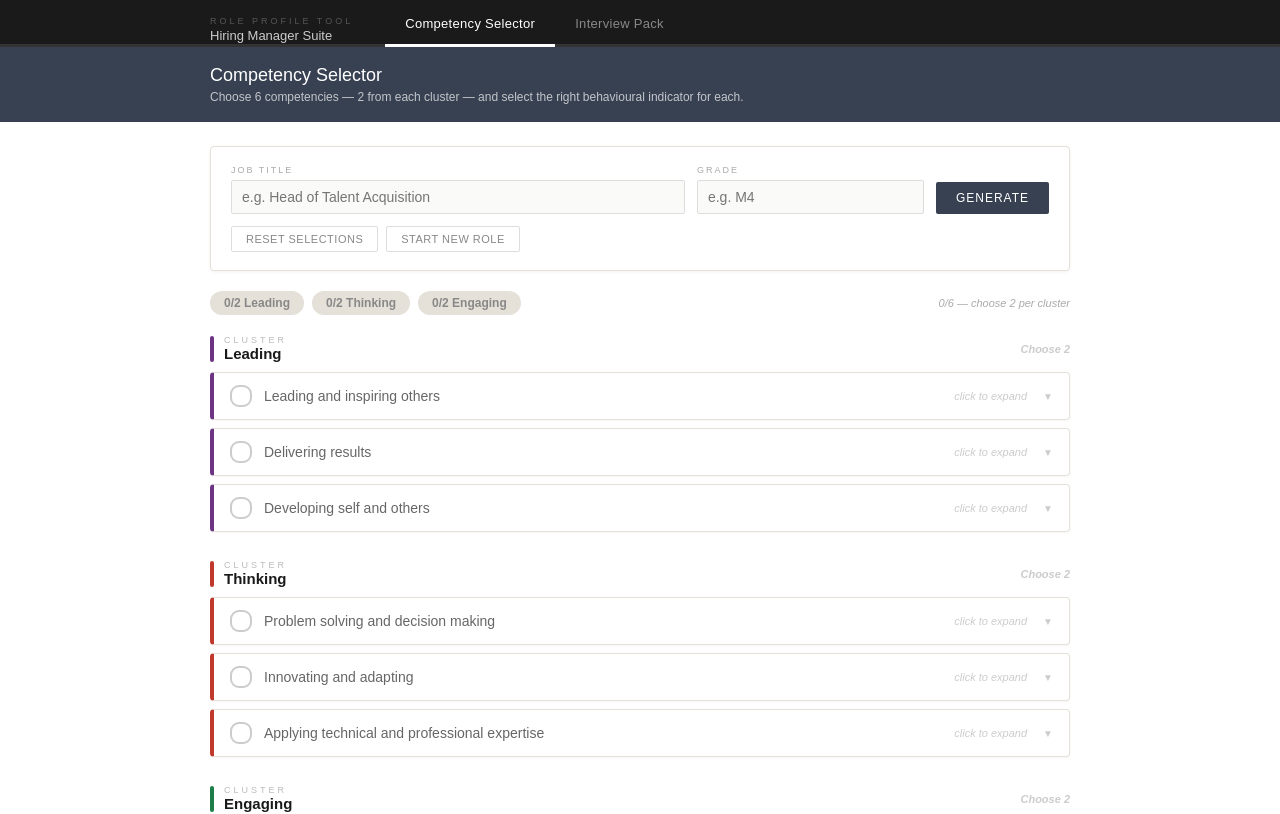
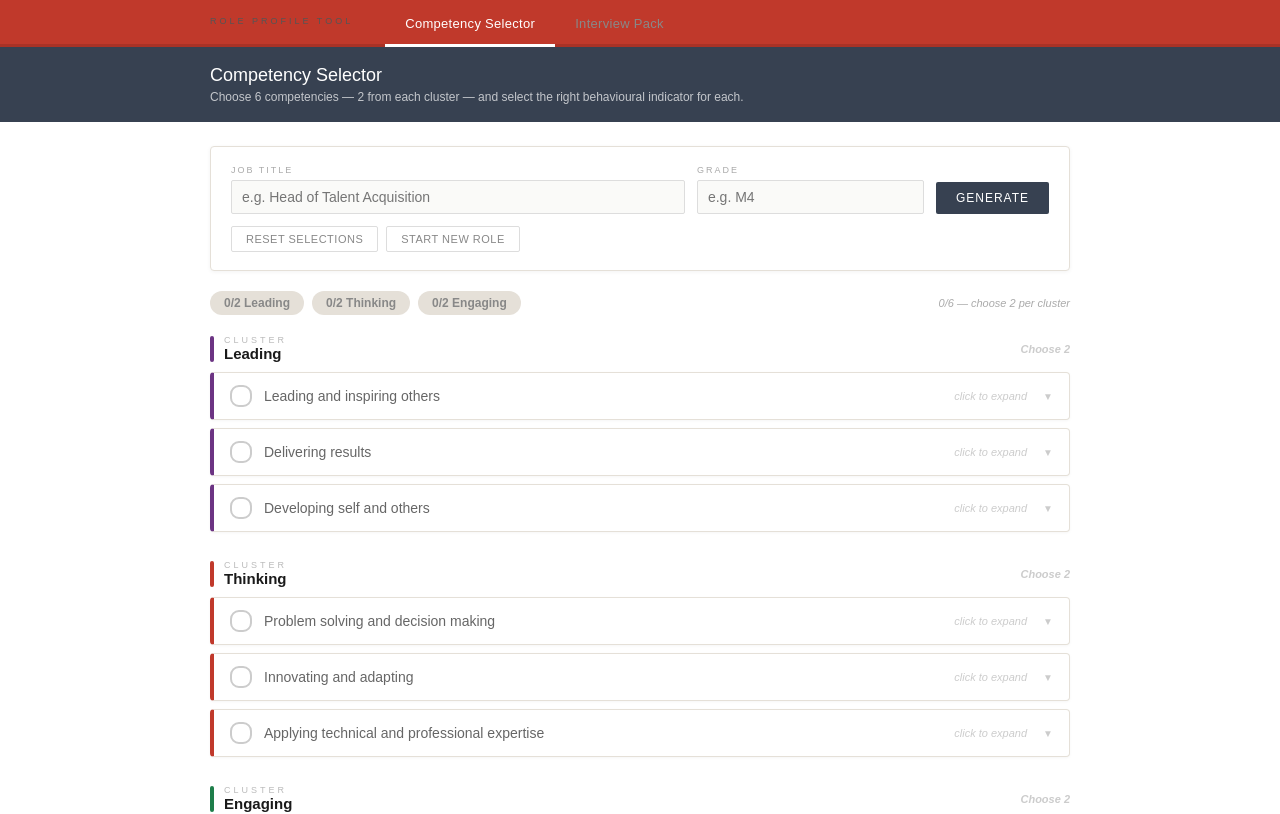
Before and after one commit to hchioccola/competency-finder, a React (Vite) app: page / in a window 1280 px wide. Shown: the top 814 px of the page. Built offline with nearby package versions, Linux system fonts and the light colour scheme.

Commit message:
Update App.jsx

```diff
--- a/src/App.jsx
+++ b/src/App.jsx
@@ -696,11 +696,10 @@ export default function App() {
     <div style={{ minHeight: "100vh", background: "#ffffff", fontFamily: "Arial, Helvetica, sans-serif" }}>
 
       {/* Top nav */}
-      <div style={{ background: "#1a1a1a", borderBottom: "3px solid #333" }}>
+      <div style={{ background: "#c0392b", borderBottom: "3px solid #a93226" }}>
         <div style={{ maxWidth: 860, margin: "0 auto", padding: "0 24px", display: "flex", alignItems: "stretch" }}>
           <div style={{ padding: "16px 0 0", marginRight: 32 }}>
             <div style={{ fontSize: 9, color: "#555", letterSpacing: 3, textTransform: "uppercase", marginBottom: 2 }}>Role Profile Tool</div>
-            <div style={{ color: "#ccc", fontSize: 13 }}>Hiring Manager Suite</div>
           </div>
           {[
             { key: "selector", label: "Competency Selector" },
```
